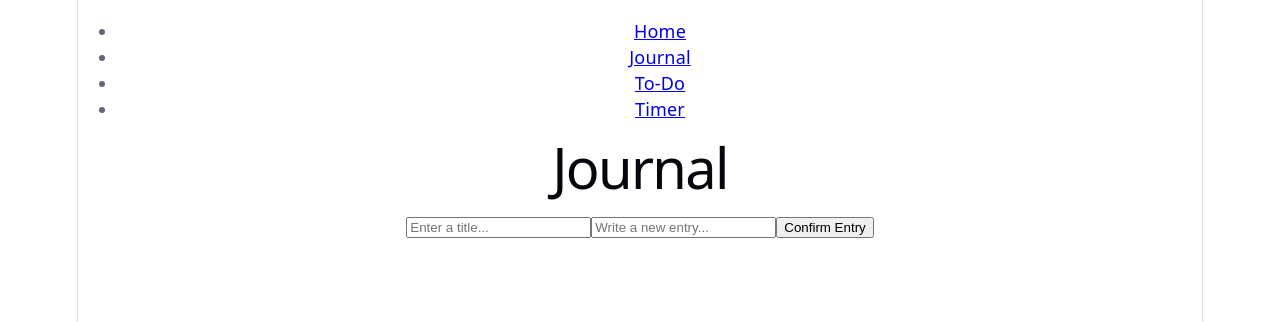
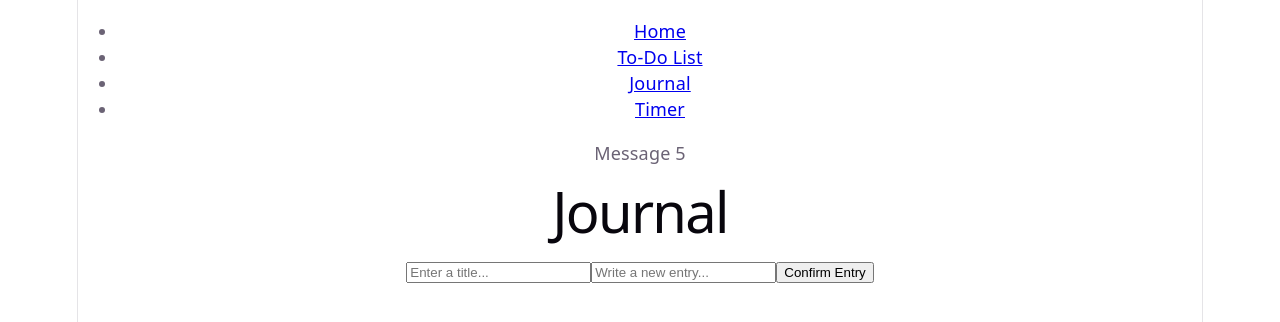
Before and after one commit to danielk0104/Mobile-Web-Assessment-PWA, a React (Vite) app: page /journal in a window 1280 px wide. Shown: the top 322 px of the page. Built offline with nearby package versions, Linux system fonts and the light colour scheme.

Commit message:
Added random messages

```diff
--- a/src/App.jsx
+++ b/src/App.jsx
@@ -1,19 +1,21 @@
 import "./App.css"
 import { Routes, Route } from "react-router-dom"
 import Menu from "./components/Menu"
+import Messages from "./components/Messages"
 import Home from "./home/Home"
+import Todo from "./todo/Todo"
 import Journal from "./journal/Journal"
-import Todo from "./todo/Todo"
 import Timer from "./timer/Timer"
 
 function App() {
   return (
     <div>
       <Menu />
+      <Messages />
       <Routes>
         <Route path="/" element={<Home />} />
+        <Route path="/to-do" element={<Todo />} />
         <Route path="/journal" element={<Journal />} />
-        <Route path="/to-do" element={<Todo />} />
         <Route path="/timer" element={<Timer />} />
         <Route path="*" element={<h1>Page Not Found</h1>} />
       </Routes>
--- a/src/components/Menu.jsx
+++ b/src/components/Menu.jsx
@@ -10,13 +10,13 @@ function Menu() {
                     </Link>
                 </li>
                 <li>
-                    <Link to="/journal">
-                        <div>Journal</div>
+                    <Link to="/to-do">
+                        <div>To-Do List</div>
                     </Link>
                 </li>
                 <li>
-                    <Link to="/to-do">
-                        <div>To-Do</div>
+                    <Link to="/journal">
+                        <div>Journal</div>
                     </Link>
                 </li>
                 <li>
--- /dev/null
+++ b/src/components/Messages.jsx
@@ -0,0 +1,37 @@
+import { useState, useEffect } from "react"
+import { useLocation } from "react-router-dom"
+
+function Messages() {
+    // Motivational messages
+    const messages = [
+        "Message 1",
+        "Message 2",
+        "Message 3",
+        "Message 4",
+        "Message 5",
+        "Message 6",
+        "Message 7",
+        "Message 8",
+        "Message 9",
+        "Message 10"
+    ]
+
+    const location = useLocation()
+    const [display, setDisplay] = useState("")
+
+    // Changed the displayed message every time the user navigates to a new page
+    useEffect(function() {
+        setDisplay(
+            // Choose a random message
+            messages[Math.floor(Math.random() * messages.length)]
+        )
+    }, [location.pathname])
+
+    return (
+        <div>
+            <p>{display}</p>
+        </div>
+    )
+}
+
+export default Messages
--- a/src/journal/Journal.jsx
+++ b/src/journal/Journal.jsx
@@ -4,11 +4,6 @@ import JournalEntry from "./JournalEntry"
 import JournalForm from "./JournalForm"
 
 function Journal() {
-    //const journal = [
-    //{title: "It's Done", time: 1775221200000, text: "It is done."},
-    //{title: "Warmth of a New Dawn", time: 1772539200000, text: "I was put on a path which I had to see through."},
-    //{title: "Requiem", time: 1772218800000, text: "I didn't know it yet, but my life was about to change."}
-  //]
   const [journal, setJournal] = useState([])
 
   const journalJSX = journal.map((item, index) => {
```
